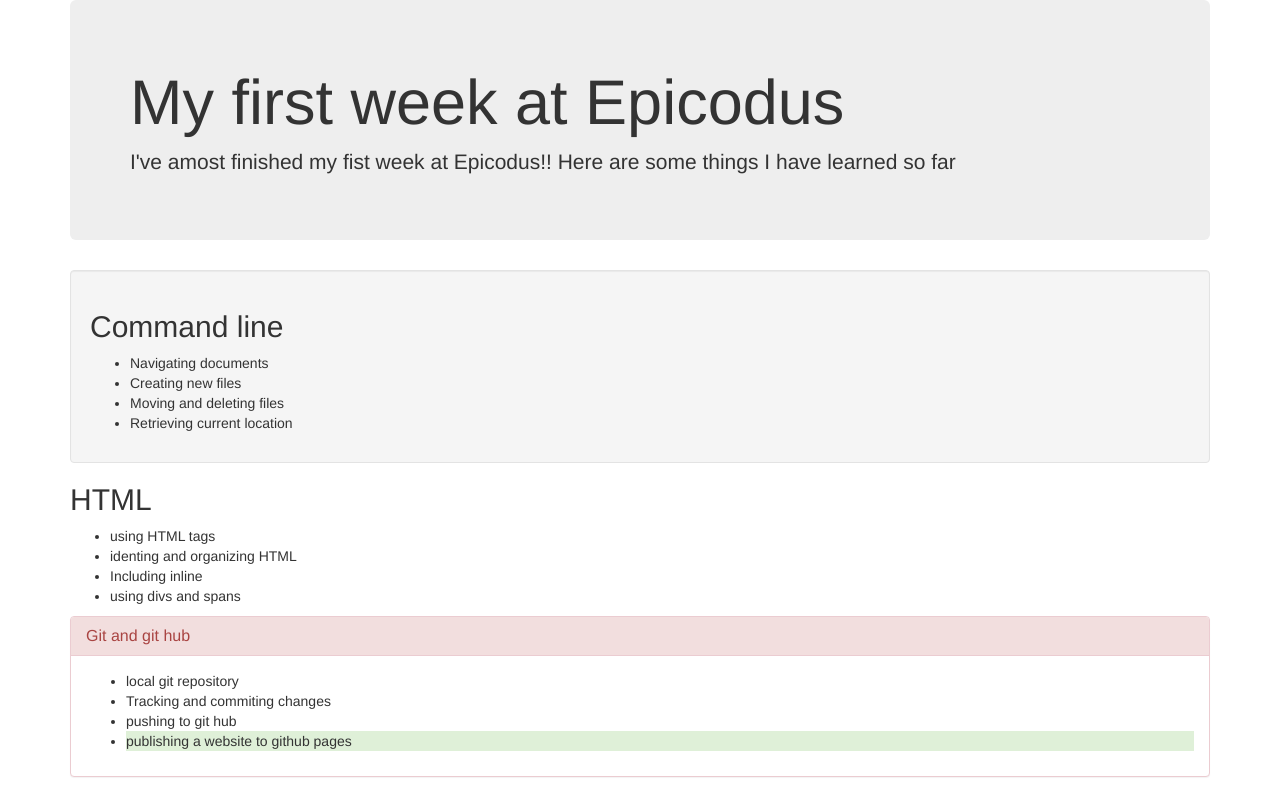
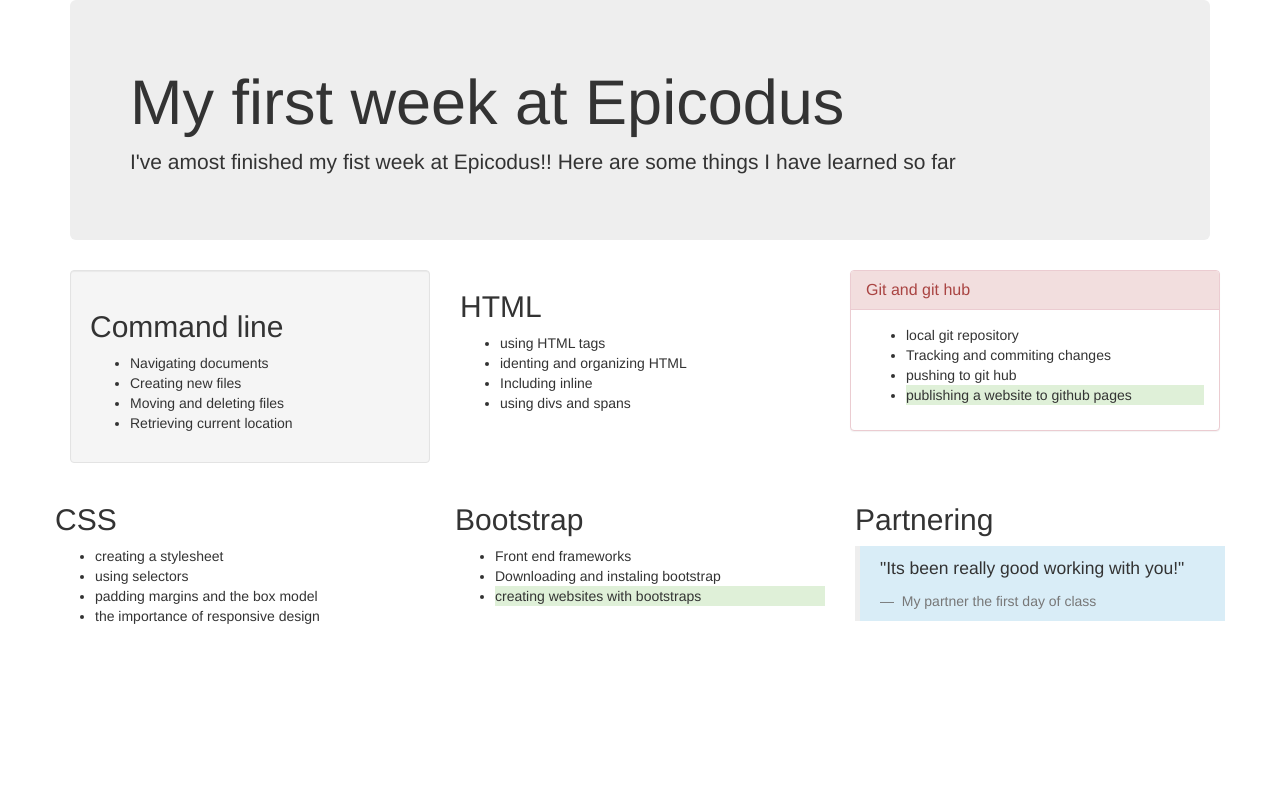
Before and after one commit to calvincushman/week-in-review, a plain HTML site: page index.html in a window 1280 px wide. Shown: the top 794 px of the page. Drawn offline with Linux system fonts and the light colour scheme.

Commit message:
added rows and columns

```diff
--- a/index.html
+++ b/index.html
@@ -11,6 +11,8 @@
         <h1>My first week at Epicodus</h1>
         <p>I've amost finished my fist week at Epicodus!! Here are some things I have learned so far</p>
       </div>
+      <div class="row">
+        <div class="col-md-4">
           <div class="well">
             <h2> Command line</h2>
             <ul>
@@ -20,6 +22,8 @@
               <li>Retrieving current location</li>
             </ul>
           </div>
+        </div>
+    <div class="col-md-4">
       <h2> HTML</h2>
       <ul>
         <li>using HTML tags</li>
@@ -27,6 +31,9 @@
         <li>Including inline </li>
         <li>using divs and spans</li>
       </ul>
+    </div>
+    <div class="row">
+      <div class="col-md-4">
         <div class="panel panel-danger">
           <div class="panel-heading">
             <h2 class="panel-title"> Git and git hub</h2>
@@ -40,6 +47,10 @@
             </ul>
           </div>
         </div>
+      </div>
+    </div>
+    <div class="row">
+      <div class="col-md-4">
         <h2> CSS</h2>
         <ul>
           <li>creating a stylesheet</li>
@@ -47,17 +58,22 @@
           <li>padding margins and the box model</li>
           <li>the importance of responsive design</li>
         </ul>
+      </div>
+      <div class="col-md-4">
         <h2> Bootstrap</h2>
           <ul>
             <li>Front end frameworks</li>
             <li>Downloading and instaling bootstrap</li>
             <li class="bg-success">creating websites with bootstraps</li>
           </ul>
+      </div>
+      <div class="col-md-4">
         <h2>Partnering</h2>
         <blockquote class="bg-info">
          <p>"Its been really good working with you!"</p>
          <footer> My partner the first day of class</footer>
         </blockquote>
       </div>
+  </div>
   </body>
 </html>
```
Lines whose indentation alone changed are shown as unchanged.
